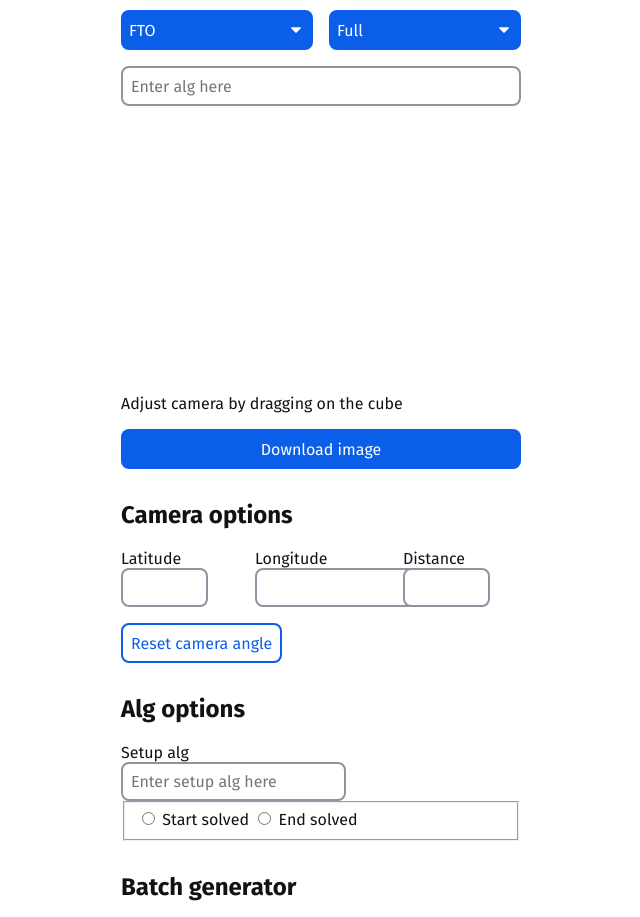
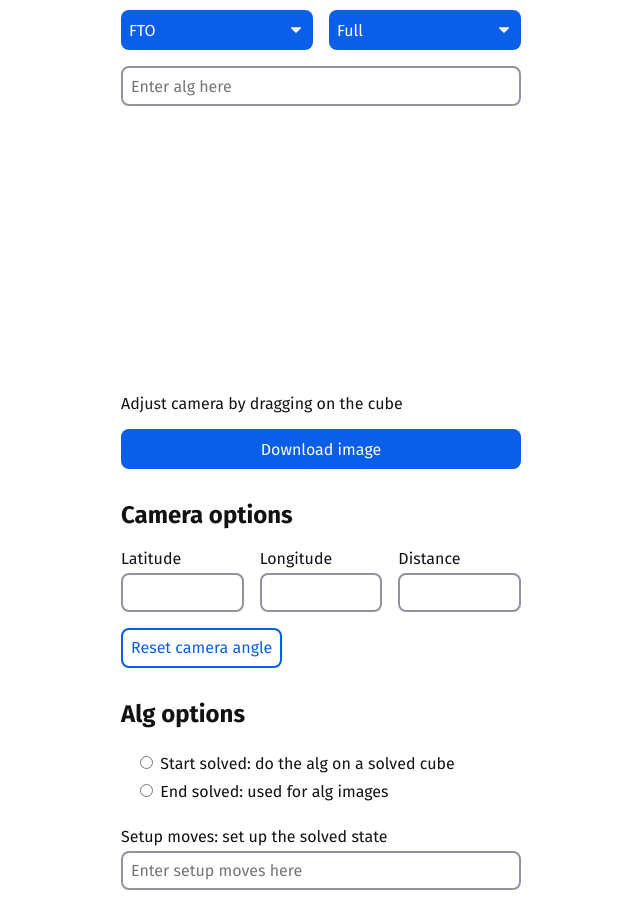
Before and after one commit to ericx20/fto-image-generator, a website: page src/index.html in a window 1280 px wide. Shown: the part 89-1006 px from the top of the page, without its empty margins (319-959 px from the left). Drawn offline with Linux system fonts and the light colour scheme.

Commit message:
Finish v2

```diff
--- a/src/index.css
+++ b/src/index.css
@@ -130,6 +130,24 @@ input[type="checkbox"] {
   border: 2px solid var(--blue);
 }
 
+#anchor-input {
+  display: flex;
+  flex-direction: column;
+  gap: 0.5rem;
+  border: none;
+}
+
 .credits {
   color: var(--light-grey);
 }
+
+.input-label-group {
+  flex: 1;
+  display: flex;
+  flex-direction: column;
+  gap: 0.3rem;
+}
+
+.input-label-group input {
+  width: 100%;
+}
--- a/src/index.html
+++ b/src/index.html
@@ -3,7 +3,7 @@
   <head>
     <meta charset="utf8" />
     <meta name="viewport" content="width=device-width, initial-scale=1" />
-    <title>Cube Image Generator</title>
+    <title>FTO Image Generator</title>
     <link rel="stylesheet" href="./index.css" />
     <script src="./main.js" type="module"></script>
     <link rel="preconnect" href="https://fonts.googleapis.com" />
@@ -17,7 +17,7 @@
   <body>
     <div class="container">
       <section>
-        <h1>Cube Image Generator</h1>
+        <h1>FTO Image Generator (CIF)</h1>
         <div class="vstack">
           <div class="hstack">
             <!-- TODO: make this functional -->
@@ -49,16 +49,16 @@
       <section>
         <h2>Camera options</h2>
         <div class="vstack">
-          <div class="hstack">
-            <div style="width: 33%">
+          <div class="hstack" style="display: flex">
+            <div class="input-label-group">
               <label for="camera-latitude">Latitude</label>
               <input id="camera-latitude" type="number" min="-90" max="90" />
             </div>
-            <div style="width: 33%">
+            <div class="input-label-group">
               <label for="camera-longitude">Longitude</label>
               <input id="camera-longitude" type="number" />
             </div>
-            <div style="width: 33%">
+            <div class="input-label-group">
               <label for="camera-distance">Distance</label>
               <input
                 id="camera-distance"
@@ -69,35 +69,42 @@
               />
             </div>
           </div>
-          <!-- TODO: decide whether to keep this checkbox -->
-          <!-- <div>
-          <input
-            type="checkbox"
-            id="lock-camera"
-          />
-          <label for="lock-camera"
-            >Lock camera angle</label
-          >
-        </div> -->
           <button id="reset-camera">Reset camera angle</button>
         </div>
       </section>
 
       <section>
         <h2>Alg options</h2>
-
-        <label for="setup-alg-input" style="display: block">Setup alg</label>
-        <input
-          id="setup-alg-input"
-          type="text"
-          placeholder="Enter setup alg here"
-        />
-        <fieldset>
-          <input id="anchor-start" type="radio" name="anchor" value="start" />
-          <label for="anchor-start">Start solved</label>
-          <input id="anchor-end" type="radio" name="anchor" value="end" />
-          <label for="anchor-end">End solved</label>
-        </fieldset>
+        <div class="vstack">
+          <fieldset id="anchor-input">
+            <div>
+              <input
+                id="anchor-start"
+                type="radio"
+                name="anchor"
+                value="start"
+              />
+              <label for="anchor-start"
+                >Start solved: do the alg on a solved cube</label
+              >
+            </div>
+            <div>
+              <input id="anchor-end" type="radio" name="anchor" value="end" />
+              <label for="anchor-end">End solved: used for alg images</label>
+            </div>
+          </fieldset>
+          <div class="input-label-group">
+            <label for="setup-alg-input" style="display: block"
+              >Setup moves: set up the solved state</label
+            >
+            <input
+              id="setup-alg-input"
+              class="fullwidth"
+              type="text"
+              placeholder="Enter setup moves here"
+            />
+          </div>
+        </div>
       </section>
 
       <section>
```
Also changed, not shown: src/main.ts (+36 -12 lines).
